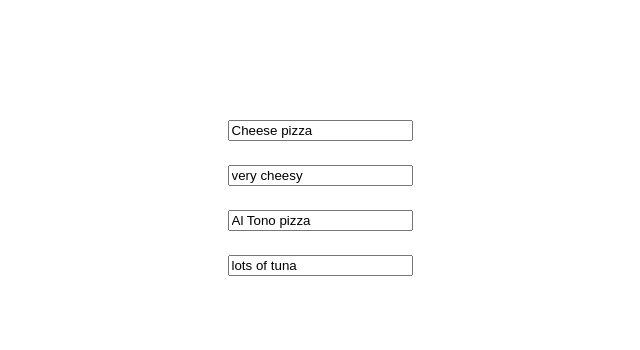
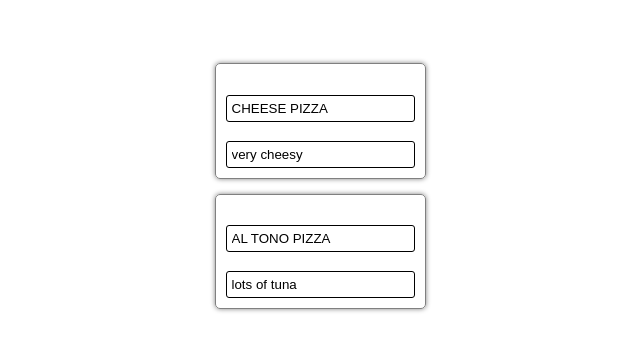
Before and after one commit to ms097530/.NET-MS-Learning, a React (Vite) app in the folder Pizza_modules/pizza-frontend/: page / in a window 1280 px wide. Shown: the part 214-564 px from the top of the page, without its empty margins (320-960 px from the left). Built offline with nearby package versions, Linux system fonts and the light colour scheme.

Commit message:
added styling

```diff
--- a/Pizza_modules/pizza-frontend/src/Pizza.jsx
+++ b/Pizza_modules/pizza-frontend/src/Pizza.jsx
@@ -1,4 +1,34 @@
 import React, { useState } from 'react'
+import styled from 'styled-components'
+
+const PizzaFrame = styled.div`
+    border: solid 1px gray;
+    padding: 10px;
+    margin: 15px 10px;
+    border-radius: 5px;
+    box-shadow 0 0 5px gray;
+    font-family: Arial;
+`
+
+const Input = styled.input`
+    border: solid 1px black;
+    padding: 5px;
+    border-radius: 3px;
+`
+
+const Title = styled(Input)`
+    text-transform: uppercase;
+`
+
+const Save = styled.button`
+    width: 100px;
+    margin: 10px;
+    background: green;
+    color: white;
+    font-size: 16px;
+    padding: 10px;
+    border-radius: 5px;
+`
 
 export default function Pizza({ pizza })
 {
@@ -18,17 +48,17 @@ export default function Pizza({ pizza })
     }
 
     return (
-        <div>
+        <PizzaFrame>
             <h3>
-                <input onChange={(e) => update(e.target.value, 'name', data)} value={data.name} />
+                <Title onChange={(e) => update(e.target.value, 'name', data)} value={data.name} />
             </h3>
             <div>
-                <input onChange={(e) => update(e.target.value, 'description', data)} value={data.description} />
+                <Input onChange={(e) => update(e.target.value, 'description', data)} value={data.description} />
             </div>
             {
-                dirty ? <div><button onClick={onSave}>Save</button></div>
+                dirty ? <div><Save onClick={onSave}>Save</Save></div>
                     : null
             }
-        </div>
+        </PizzaFrame>
     )
 }
```
